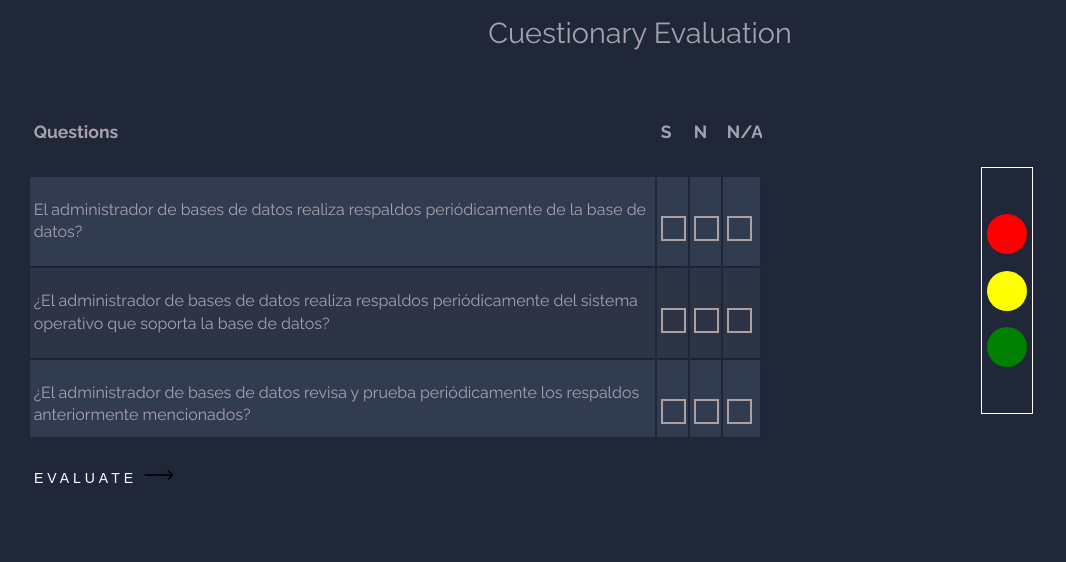
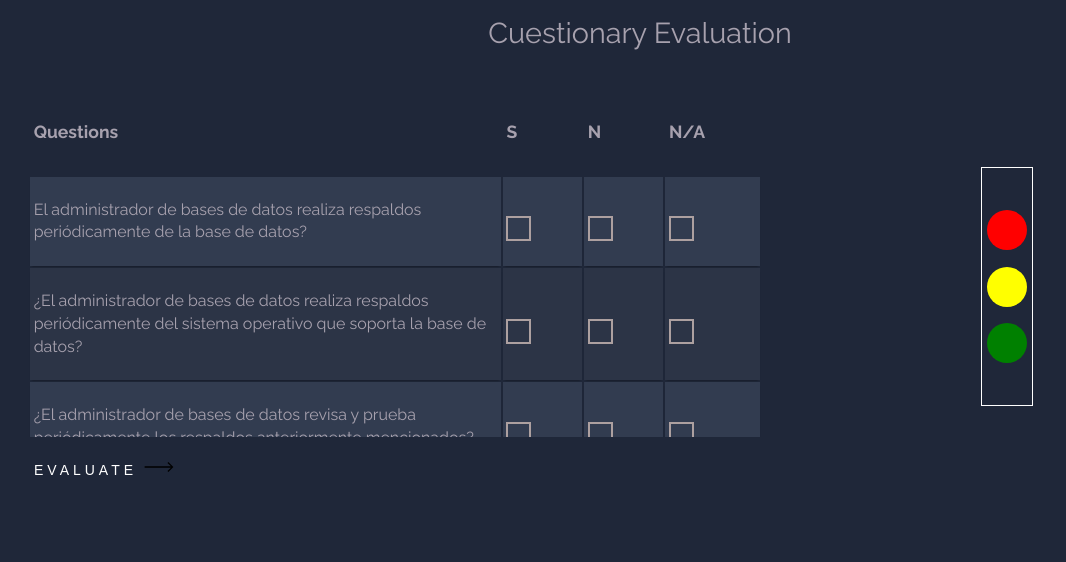
Before and after one commit to Christofer2002/Proyecto_BD, a PHP site: page /pages/cuestionary.php in a window 1280 px wide. Shown: the top 562 px of the page, without its empty margins (0-1066 px from the left). Run offline with PHP 8.4, Linux system fonts and the light colour scheme; data comes from the database, SQL or seed files in the repository.

Commit message:
Arreglo visual de la tabla
Se disminuye el width de la columna question

```diff
--- a/assets/css/style.css
+++ b/assets/css/style.css
@@ -234,6 +234,10 @@ h2 a {
     padding: 0 0 1.3rem 0;
 }
 
+.td-preguntas{
+    width: 65%;
+}
+
 .container-preguntas td,
 .container-preguntas th {
     padding-bottom: 3%;
@@ -319,7 +323,7 @@ h2 a {
 .table-container {
     max-height: 350px; /* Cambia esto al valor deseado */
     overflow-y: auto;
-    margin-bottom: 2rem;
+    margin-bottom: 1.5rem;
 }
 
 .container-preguntas th {
--- a/pages/cuestionary.php
+++ b/pages/cuestionary.php
@@ -73,7 +73,7 @@ $mysqli->close();
                         foreach ($cuestionario as $pregunta) {
                         ?>
                             <tr>
-                                <td><?php echo $pregunta['pregunta']; ?></td>
+                                <td class="td-preguntas"><?php echo $pregunta['pregunta']; ?></td>
                                 <td><label class="checkbox-btn">
                                         <label for="checkbox"></label>
                                         <input id="checkbox" type="checkbox" class="checkbox-group" value= "YES" name="pregunta_<?php echo $pregunta['id']; ?>_s">
```
